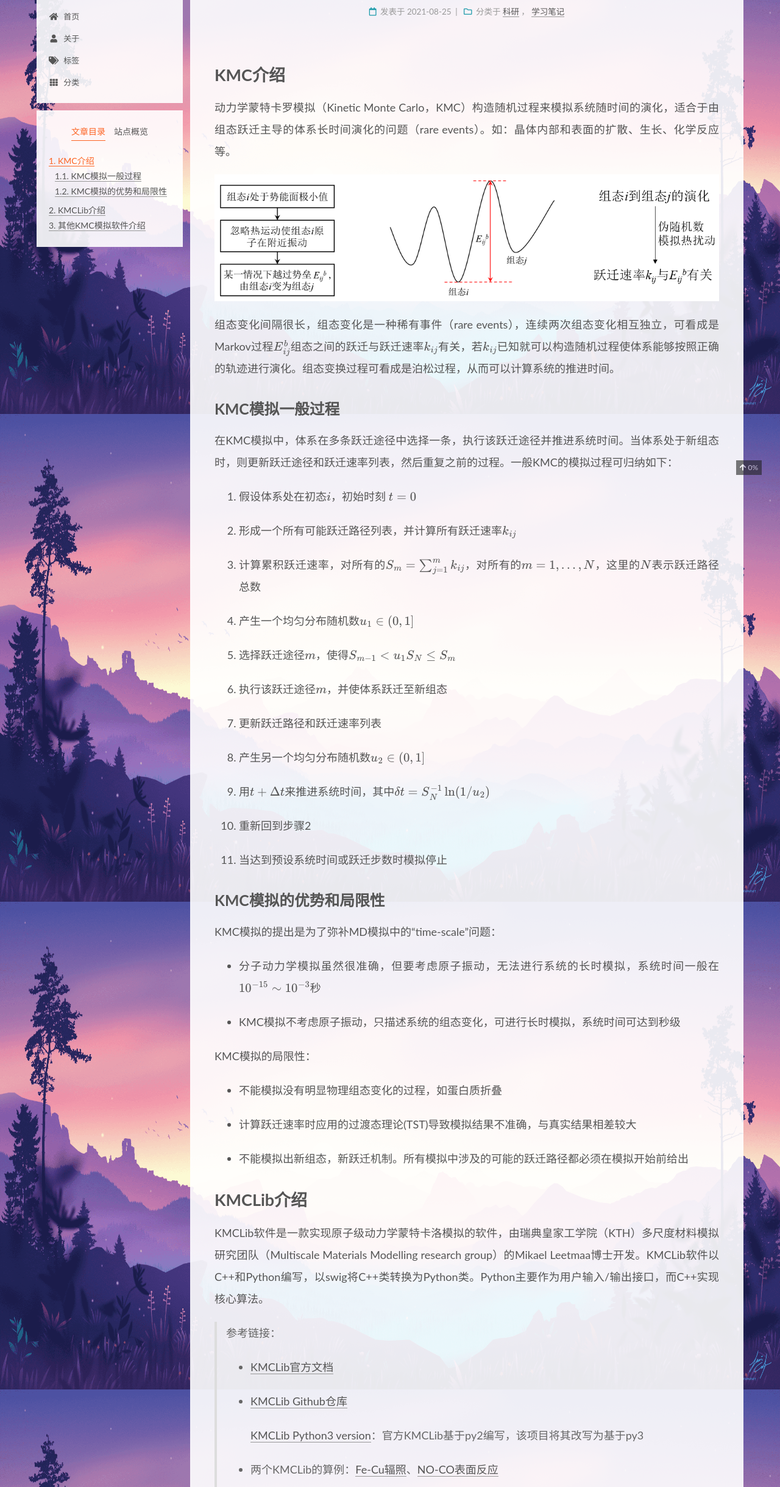
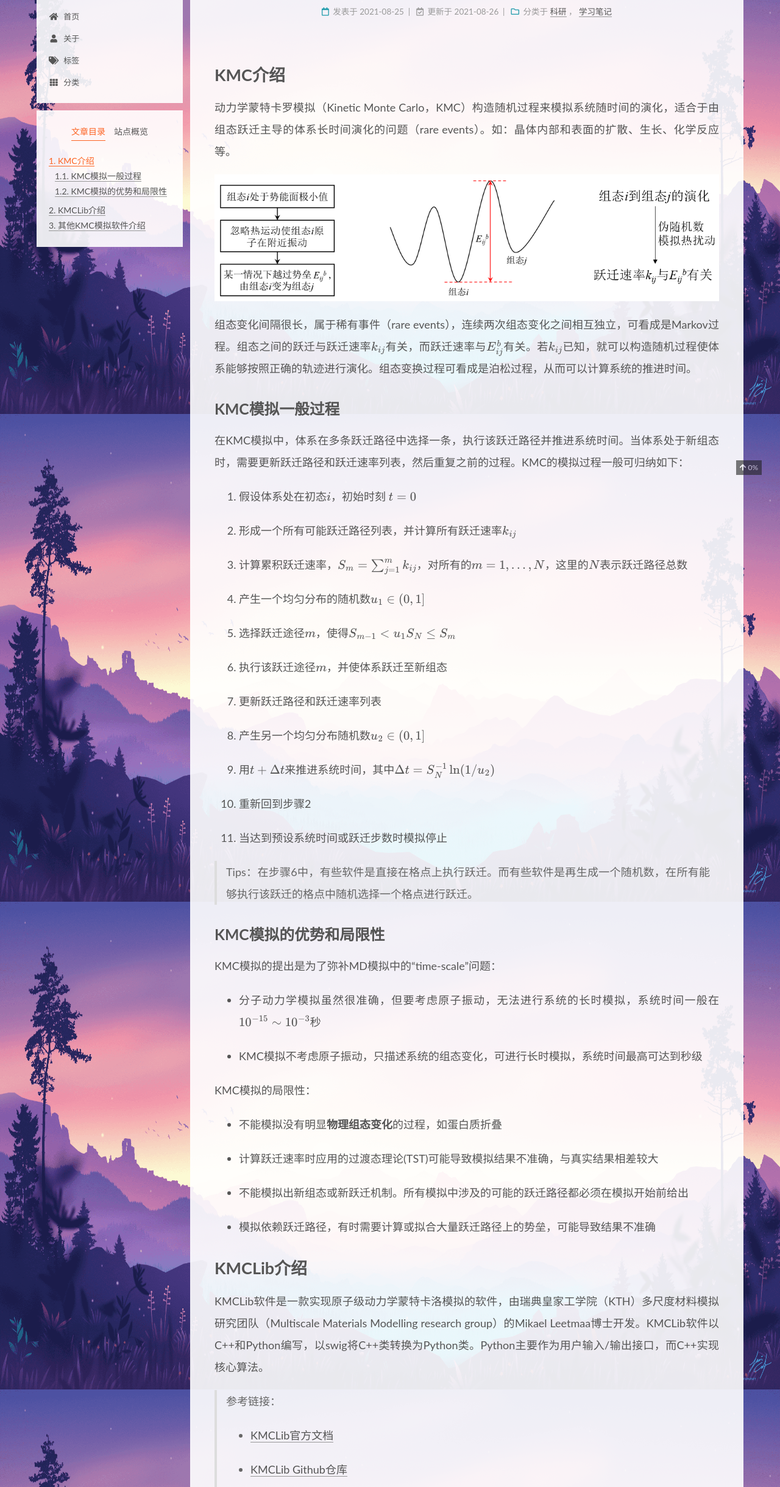
Before and after one commit to CooperHp/CooperHp.github.io, a plain HTML site: page 科研/学习笔记/1-KMC模拟及其软件介绍/index.html in a window 1280 px wide. Shown: the part 121-2560 px from the top of the page at 61% size. Drawn offline with nearby package versions, Linux system fonts and the light colour scheme.

Commit message:
Site updated: 2021-08-26 21:35:17

```diff
--- a/科研/学习笔记/1-KMC模拟及其软件介绍/index.html
+++ b/科研/学习笔记/1-KMC模拟及其软件介绍/index.html
@@ -19,16 +19,16 @@
 <link rel="stylesheet" href="https://cdn.jsdelivr.net/npm/@fortawesome/fontawesome-free@5.15.3/css/all.min.css">
 
 <script class="next-config" data-name="main" type="application/json">{&quot;hostname&quot;:&quot;example.com&quot;,&quot;root&quot;:&quot;&#x2F;&quot;,&quot;images&quot;:&quot;&#x2F;images&quot;,&quot;scheme&quot;:&quot;Pisces&quot;,&quot;version&quot;:&quot;8.4.0&quot;,&quot;exturl&quot;:false,&quot;sidebar&quot;:{&quot;position&quot;:&quot;left&quot;,&quot;display&quot;:&quot;post&quot;,&quot;padding&quot;:18,&quot;offset&quot;:12},&quot;copycode&quot;:true,&quot;bookmark&quot;:{&quot;enable&quot;:false,&quot;color&quot;:&quot;#222&quot;,&quot;save&quot;:&quot;auto&quot;},&quot;fancybox&quot;:false,&quot;mediumzoom&quot;:false,&quot;lazyload&quot;:false,&quot;pangu&quot;:false,&quot;comments&quot;:{&quot;style&quot;:&quot;tabs&quot;,&quot;active&quot;:null,&quot;storage&quot;:true,&quot;lazyload&quot;:false,&quot;nav&quot;:null},&quot;prism&quot;:false,&quot;i18n&quot;:{&quot;placeholder&quot;:&quot;搜索...&quot;,&quot;empty&quot;:&quot;没有找到任何搜索结果：${query}&quot;,&quot;hits_time&quot;:&quot;找到 ${hits} 个搜索结果（用时 ${time} 毫秒）&quot;,&quot;hits&quot;:&quot;找到 ${hits} 个搜索结果&quot;}}</script>
-<meta name="description" content="KMC介绍 动力学蒙特卡罗模拟（Kinetic Monte Carlo，KMC）构造随机过程来模拟系统随时间的演化，适合于由组态跃迁主导的体系长时间演化的问题（rare events）。如：晶体内部和表面的扩散、生长、化学反应等。  组态变化间隔很长，组态变化是一种稀有事件（rare events），连续两次组态变化相互独立，可看成是Markov过程\(E_{ij}^b\)组态之间的跃迁与跃迁速率">
+<meta name="description" content="KMC介绍 动力学蒙特卡罗模拟（Kinetic Monte Carlo，KMC）构造随机过程来模拟系统随时间的演化，适合于由组态跃迁主导的体系长时间演化的问题（rare events）。如：晶体内部和表面的扩散、生长、化学反应等。  组态变化间隔很长，属于稀有事件（rare events），连续两次组态变化之间相互独立，可看成是Markov过程。组态之间的跃迁与跃迁速率\(k_{ij}\)有关，而">
 <meta property="og:type" content="article">
 <meta property="og:title" content="1. KMC模拟及其软件介绍 [KMCLib]">
 <meta property="og:url" content="http://example.com/%E7%A7%91%E7%A0%94/%E5%AD%A6%E4%B9%A0%E7%AC%94%E8%AE%B0/1-KMC%E6%A8%A1%E6%8B%9F%E5%8F%8A%E5%85%B6%E8%BD%AF%E4%BB%B6%E4%BB%8B%E7%BB%8D/index.html">
 <meta property="og:site_name" content="Hu说扒道">
-<meta property="og:description" content="KMC介绍 动力学蒙特卡罗模拟（Kinetic Monte Carlo，KMC）构造随机过程来模拟系统随时间的演化，适合于由组态跃迁主导的体系长时间演化的问题（rare events）。如：晶体内部和表面的扩散、生长、化学反应等。  组态变化间隔很长，组态变化是一种稀有事件（rare events），连续两次组态变化相互独立，可看成是Markov过程\(E_{ij}^b\)组态之间的跃迁与跃迁速率">
+<meta property="og:description" content="KMC介绍 动力学蒙特卡罗模拟（Kinetic Monte Carlo，KMC）构造随机过程来模拟系统随时间的演化，适合于由组态跃迁主导的体系长时间演化的问题（rare events）。如：晶体内部和表面的扩散、生长、化学反应等。  组态变化间隔很长，属于稀有事件（rare events），连续两次组态变化之间相互独立，可看成是Markov过程。组态之间的跃迁与跃迁速率\(k_{ij}\)有关，而">
 <meta property="og:locale">
 <meta property="og:image" content="http://example.com/%E7%A7%91%E7%A0%94/%E5%AD%A6%E4%B9%A0%E7%AC%94%E8%AE%B0/1-KMC%E6%A8%A1%E6%8B%9F%E5%8F%8A%E5%85%B6%E8%BD%AF%E4%BB%B6%E4%BB%8B%E7%BB%8D/图1.png">
 <meta property="article:published_time" content="2021-08-25T07:54:58.000Z">
-<meta property="article:modified_time" content="2021-08-25T07:54:58.000Z">
+<meta property="article:modified_time" content="2021-08-26T07:54:58.000Z">
 <meta property="article:author" content="Cooper">
 <meta property="article:tag" content="Monte Carlo">
 <meta property="article:tag" content="Python库">
@@ -226,6 +226,13 @@
 
       <time title="创建时间：2021-08-25 15:54:58" itemprop="dateCreated datePublished" datetime="2021-08-25T15:54:58+08:00">2021-08-25</time>
     </span>
+      <span class="post-meta-item">
+        <span class="post-meta-item-icon">
+          <i class="far fa-calendar-check"></i>
+        </span>
+        <span class="post-meta-item-text">更新于</span>
+        <time title="修改时间：2021-08-26 15:54:58" itemprop="dateModified" datetime="2021-08-26T15:54:58+08:00">2021-08-26</time>
+      </span>
     <span class="post-meta-item">
       <span class="post-meta-item-icon">
         <i class="far fa-folder"></i>
@@ -253,34 +260,38 @@
         <h1 id="kmc介绍">KMC介绍</h1>
 <p>动力学蒙特卡罗模拟（Kinetic Monte Carlo，KMC）构造随机过程来模拟系统随时间的演化，适合于由组态跃迁主导的体系长时间演化的问题（rare events）。如：晶体内部和表面的扩散、生长、化学反应等。</p>
 <p><img src="/%E7%A7%91%E7%A0%94/%E5%AD%A6%E4%B9%A0%E7%AC%94%E8%AE%B0/1-KMC%E6%A8%A1%E6%8B%9F%E5%8F%8A%E5%85%B6%E8%BD%AF%E4%BB%B6%E4%BB%8B%E7%BB%8D/图1.png"></p>
-<p>组态变化间隔很长，组态变化是一种稀有事件（rare events），连续两次组态变化相互独立，可看成是Markov过程<span class="math inline">\(E_{ij}^b\)</span>组态之间的跃迁与跃迁速率<span class="math inline">\(k_{ij}\)</span>有关，若<span class="math inline">\(k_{ij}\)</span>已知就可以构造随机过程使体系能够按照正确的轨迹进行演化。组态变换过程可看成是泊松过程，从而可以计算系统的推进时间。</p>
+<p>组态变化间隔很长，属于稀有事件（rare events），连续两次组态变化之间相互独立，可看成是Markov过程。组态之间的跃迁与跃迁速率<span class="math inline">\(k_{ij}\)</span>有关，而跃迁速率与<span class="math inline">\(E_{ij}^b\)</span>有关。若<span class="math inline">\(k_{ij}\)</span>已知，就可以构造随机过程使体系能够按照正确的轨迹进行演化。组态变换过程可看成是泊松过程，从而可以计算系统的推进时间。</p>
 <span id="more"></span>
 <h2 id="kmc模拟一般过程">KMC模拟一般过程</h2>
-<p>在KMC模拟中，体系在多条跃迁途径中选择一条，执行该跃迁途径并推进系统时间。当体系处于新组态时，则更新跃迁途径和跃迁速率列表，然后重复之前的过程。一般KMC的模拟过程可归纳如下：</p>
+<p>在KMC模拟中，体系在多条跃迁路径中选择一条，执行该跃迁路径并推进系统时间。当体系处于新组态时，需要更新跃迁路径和跃迁速率列表，然后重复之前的过程。KMC的模拟过程一般可归纳如下：</p>
 <ol type="1">
 <li><p>假设体系处在初态<span class="math inline">\(i\)</span>，初始时刻 <span class="math inline">\(t=0\)</span></p></li>
 <li><p>形成一个所有可能跃迁路径列表，并计算所有跃迁速率<span class="math inline">\(k_{ij}\)</span></p></li>
-<li><p>计算累积跃迁速率，对所有的<span class="math inline">\(S_m=\sum _{j=1}^mk_{ij}\)</span>，对所有的<span class="math inline">\(m=1, … , N\)</span>，这里的<span class="math inline">\(N\)</span>表示跃迁路径总数</p></li>
-<li><p>产生一个均匀分布随机数<span class="math inline">\(u_1\in (0,1]\)</span></p></li>
+<li><p>计算累积跃迁速率，<span class="math inline">\(S_m=\sum _{j=1}^mk_{ij}\)</span>，对所有的<span class="math inline">\(m=1, … , N\)</span>，这里的<span class="math inline">\(N\)</span>表示跃迁路径总数</p></li>
+<li><p>产生一个均匀分布的随机数<span class="math inline">\(u_1\in (0,1]\)</span></p></li>
 <li><p>选择跃迁途径<span class="math inline">\(m\)</span>，使得<span class="math inline">\(S_{m-1}&lt;u_1S_N\le S_m\)</span></p></li>
 <li><p>执行该跃迁途径<span class="math inline">\(m\)</span>，并使体系跃迁至新组态</p></li>
 <li><p>更新跃迁路径和跃迁速率列表</p></li>
 <li><p>产生另一个均匀分布随机数<span class="math inline">\(u_2\in (0,1]\)</span></p></li>
-<li><p>用<span class="math inline">\(t+\Delta t\)</span>来推进系统时间，其中<span class="math inline">\(\delta t=S_N^{-1}\ln (1/u_2)\)</span></p></li>
+<li><p>用<span class="math inline">\(t+\Delta t\)</span>来推进系统时间，其中<span class="math inline">\(\Delta t=S_N^{-1}\ln (1/u_2)\)</span></p></li>
 <li><p>重新回到步骤2</p></li>
 <li><p>当达到预设系统时间或跃迁步数时模拟停止</p></li>
 </ol>
+<blockquote>
+<p>Tips：在步骤6中，有些软件是直接在格点上执行跃迁。而有些软件是再生成一个随机数，在所有能够执行该跃迁的格点中随机选择一个格点进行跃迁。</p>
+</blockquote>
 <h2 id="kmc模拟的优势和局限性">KMC模拟的优势和局限性</h2>
 <p>KMC模拟的提出是为了弥补MD模拟中的“time-scale”问题：</p>
 <ul>
 <li><p>分子动力学模拟虽然很准确，但要考虑原子振动，无法进行系统的长时模拟，系统时间一般在<span class="math inline">\(10^{-15}\sim 10^{-3}\)</span>秒</p></li>
-<li><p>KMC模拟不考虑原子振动，只描述系统的组态变化，可进行长时模拟，系统时间可达到秒级</p></li>
+<li><p>KMC模拟不考虑原子振动，只描述系统的组态变化，可进行长时模拟，系统时间最高可达到秒级</p></li>
 </ul>
 <p>KMC模拟的局限性：</p>
 <ul>
-<li><p>不能模拟没有明显物理组态变化的过程，如蛋白质折叠</p></li>
-<li><p>计算跃迁速率时应用的过渡态理论(TST)导致模拟结果不准确，与真实结果相差较大</p></li>
-<li><p>不能模拟出新组态，新跃迁机制。所有模拟中涉及的可能的跃迁路径都必须在模拟开始前给出</p></li>
+<li><p>不能模拟没有明显<strong>物理组态变化</strong>的过程，如蛋白质折叠</p></li>
+<li><p>计算跃迁速率时应用的过渡态理论(TST)可能导致模拟结果不准确，与真实结果相差较大</p></li>
+<li><p>不能模拟出新组态或新跃迁机制。所有模拟中涉及的可能的跃迁路径都必须在模拟开始前给出</p></li>
+<li><p>模拟依赖跃迁路径，有时需要计算或拟合大量跃迁路径上的势垒，可能导致结果不准确</p></li>
 </ul>
 <h1 id="kmclib介绍">KMCLib介绍</h1>
 <p>KMCLib软件是一款实现原子级动力学蒙特卡洛模拟的软件，由瑞典皇家工学院（KTH）多尺度材料模拟研究团队（Multiscale Materials Modelling research group）的Mikael Leetmaa博士开发。KMCLib软件以C++和Python编写，以swig将C++类转换为Python类。Python主要作为用户输入/输出接口，而C++实现核心算法。</p>
@@ -288,14 +299,14 @@
 <p>参考链接：</p>
 <ul>
 <li><p><a target="_blank" rel="noopener" href="http://leetmaa.github.io/KMCLib/manual-v1.1/">KMCLib官方文档</a></p></li>
-<li><p><a target="_blank" rel="noopener" href="https://github.com/leetmaa/KMCLib">KMCLib Github仓库</a></p>
-<p><a target="_blank" rel="noopener" href="https://github.com/LiuGaoyong/awesome-kmc">KMCLib Python3 version</a>：官方KMCLib基于py2编写，该项目将其改写为基于py3</p></li>
+<li><p><a target="_blank" rel="noopener" href="https://github.com/leetmaa/KMCLib">KMCLib Github仓库</a></p></li>
+<li><p><a target="_blank" rel="noopener" href="https://github.com/LiuGaoyong/awesome-kmc">KMCLib Python3 Version</a>：官方KMCLib基于py2编写，该项目将其改写为基于py3</p></li>
 <li><p>两个KMCLib的算例：<a target="_blank" rel="noopener" href="https://github.com/txd283/FeCu-Irradiation-KMCLib">Fe-Cu辐照</a>、<a target="_blank" rel="noopener" href="https://github.com/xstl91/kMC_NO-CO">NO-CO表面反应</a></p></li>
 <li><p>Mikael Leetmaa, Natalia V. Skorodumova, “KMCLib: A general framework for lattice kinetic Monte Carlo (KMC) simulations”, Comput. Phys. Commun. 185 (2014) 2340</p></li>
 </ul>
 </blockquote>
 <h1 id="其他kmc模拟软件介绍">其他KMC模拟软件介绍</h1>
-<p>由于KMC模拟有很强的灵活性，因此目前没有一款针对KMC模拟的通用软件，全球各个研究者针对不同的应用开发了不同的KMC模拟软件。下面列出其中一些：</p>
+<p>由于KMC模拟具有很强的灵活性，因此目前没有一款关于KMC模拟的通用软件，全球各个研究者针对不同的应用场景和材料体系开发了不同的KMC模拟软件。下面列出其中一些：</p>
 <table>
 <thead>
 <tr class="header">
```
Also changed, not shown: index.html (+8 -1 lines).
